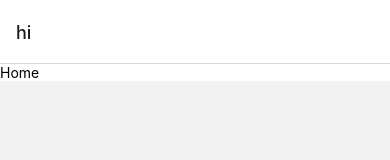
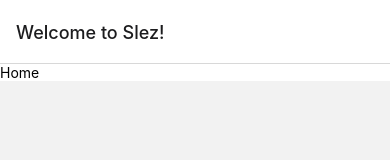
Before and after one commit to Sairam-Suresh/easySL, a React Native app: screen /LeadershipACE in a window 390 px wide. Before the commit this address had no page. Shown: the top 160 px of the page. Built offline with nearby package versions, Linux system fonts and the light colour scheme; what expo-linking would draw is missing.

Commit message:
Renamed the App bar title for the login page

```diff
--- a/navigation/index.tsx
+++ b/navigation/index.tsx
@@ -42,7 +42,7 @@ let isUserAuthenticated = false
 function RootNavigator() {
   return (
     <Stack.Navigator initialRouteName='Login'>
-      <Stack.Screen name="Login" component={Login} options={{ title: 'hi' }} />
+      <Stack.Screen name="Login" component={Login} options={{ title: 'Welcome to Slez!' }} />
       <Stack.Screen name="Home" component={BottomTabNavigator} options={{ headerShown: false}}></Stack.Screen>
       <Stack.Screen name="NotFound" component={NotFoundScreen} options={{ title: 'Oops!' }} />
       <Stack.Group screenOptions={{ presentation: 'modal' }}>
```
